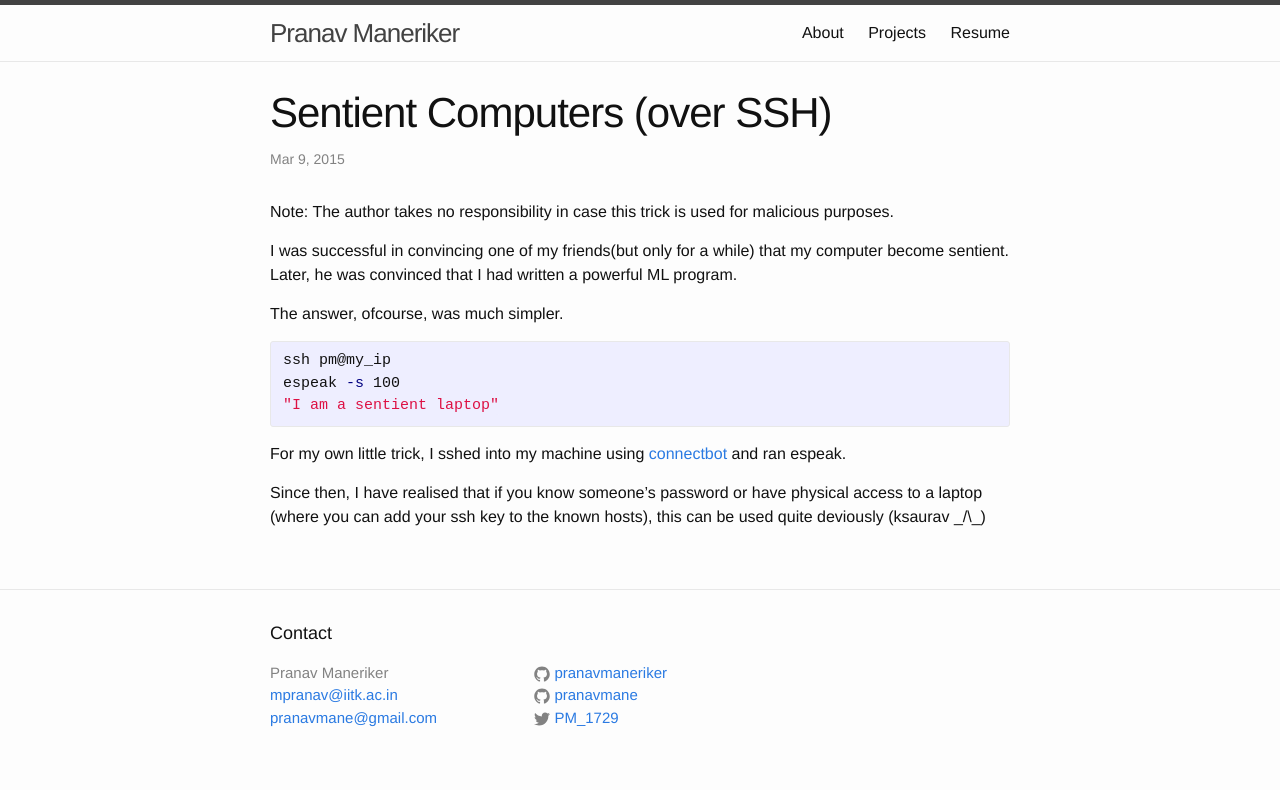
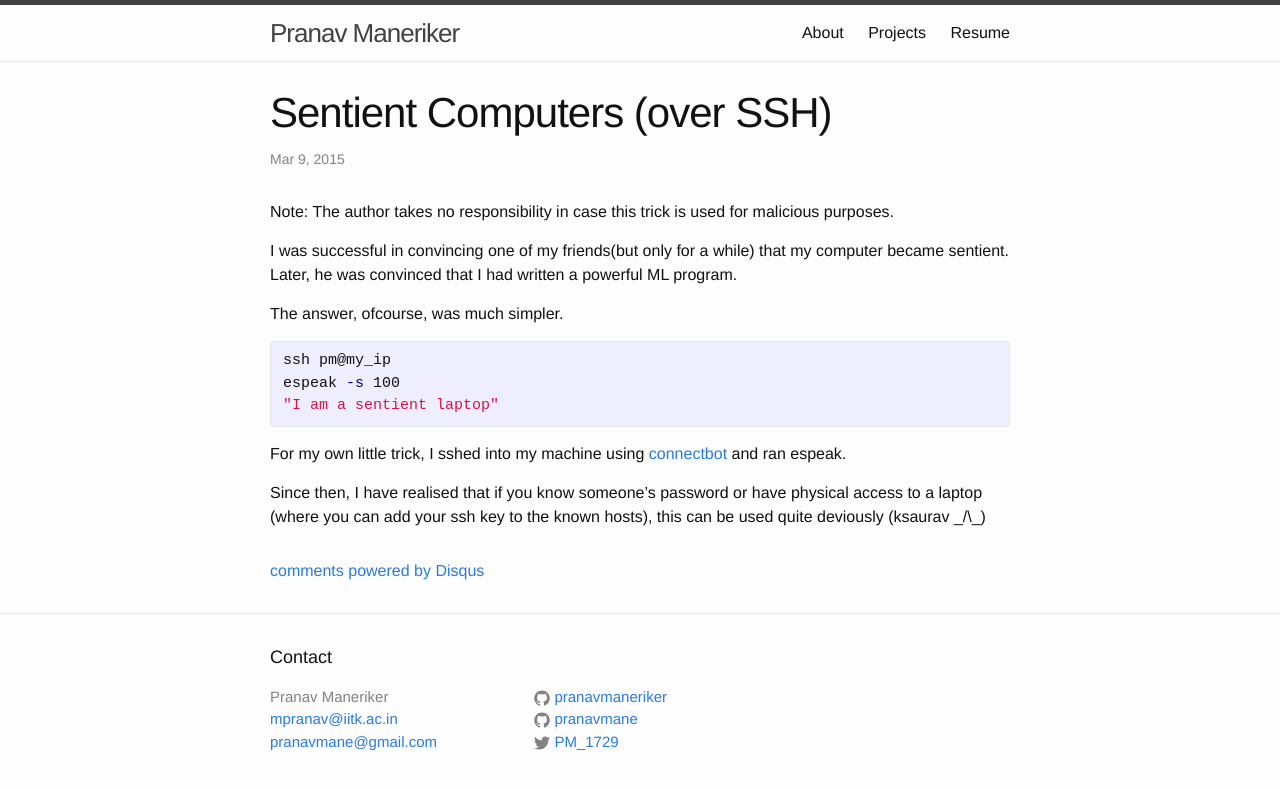
Before and after one commit to pranavmaneriker/pranavmaneriker.github.io, a Jekyll site: the page built from _posts/2015-03-09-sentient-computers.markdown, in a window 1280 px wide. Shown: the top 790 px of the page. Built offline with Jekyll 4.4.1, drawn with Linux system fonts in a browser that asks for light colours; comment, search, counter and statistics services are not loaded.

Commit message:
Disqus support added

```diff
--- a/_layouts/post.html
+++ b/_layouts/post.html
@@ -12,4 +12,22 @@
     {{ content }}
   </article>
 
+  {% if page.comments %}
+	<div id="disqus_thread"></div>
+	    <script type="text/javascript">
+		var disqus_shortname = 'pmposts'; // required: replace example with your forum shortname
+	        //var disqus_developer = 1; // Comment out when the site is live
+		var disqus_identifier = "{{ page.url }}";
+
+		/* * * DON'T EDIT BELOW THIS LINE * * */
+		(function() {
+		    var dsq = document.createElement('script'); dsq.type = 'text/javascript'; dsq.async = true;
+		    dsq.src = '//' + disqus_shortname + '.disqus.com/embed.js';
+		    (document.getElementsByTagName('head')[0] || document.getElementsByTagName('body')[0]).appendChild(dsq);
+		})();
+	    </script>
+	    <noscript>Please enable JavaScript to view the <a href="http://disqus.com/?ref_noscript">comments powered by Disqus.</a></noscript>
+	    <a href="http://disqus.com" class="dsq-brlink">comments powered by <span class="logo-disqus">Disqus</span></a>
+  {% endif %}
+
 </div>
--- a/_posts/2015-02-01-intro.markdown
+++ b/_posts/2015-02-01-intro.markdown
@@ -3,6 +3,7 @@
 title:  "Welcome!"
 date:   2015-02-01 03:46:00
 categories: jekyll update
+comments: true
 tags-main: intro
 ---
 
--- a/_posts/2015-03-06-pedestrian.markdown
+++ b/_posts/2015-03-06-pedestrian.markdown
@@ -2,6 +2,7 @@
 layout: post
 title:  "A Pedestrian Article"
 date:   2015-03-06 21:16:00
+comments: true
 categories: jekyll update
 tags-main: pedestrian
 ---
--- a/_posts/2015-03-09-sentient-computers.markdown
+++ b/_posts/2015-03-09-sentient-computers.markdown
@@ -3,12 +3,13 @@
 title:  "Sentient Computers (over SSH)"
 date:   2015-03-09 20:50:00
 categories: jekyll update
+comments: true
 tags-main: senti-comps
 ---
 
 Note: The author takes no responsibility in case this trick is used for malicious purposes.
 
-I was successful in convincing one of my friends(but only for a while) that my computer become sentient. Later, he was convinced that I had written a powerful ML program.
+I was successful in convincing one of my friends(but only for a while) that my computer became sentient. Later, he was convinced that I had written a powerful ML program.
 
 The answer, ofcourse, was much simpler.
 
--- a/_posts/2015-10-16-random-tmux-tip.markdown
+++ b/_posts/2015-10-16-random-tmux-tip.markdown
@@ -3,6 +3,7 @@
 title:  "Random tmux tip"
 date:   2015-10-16 23:00:00
 categories: jekyll update
+comments: true
 tags-main: tmux multiple
 ---
 
```
